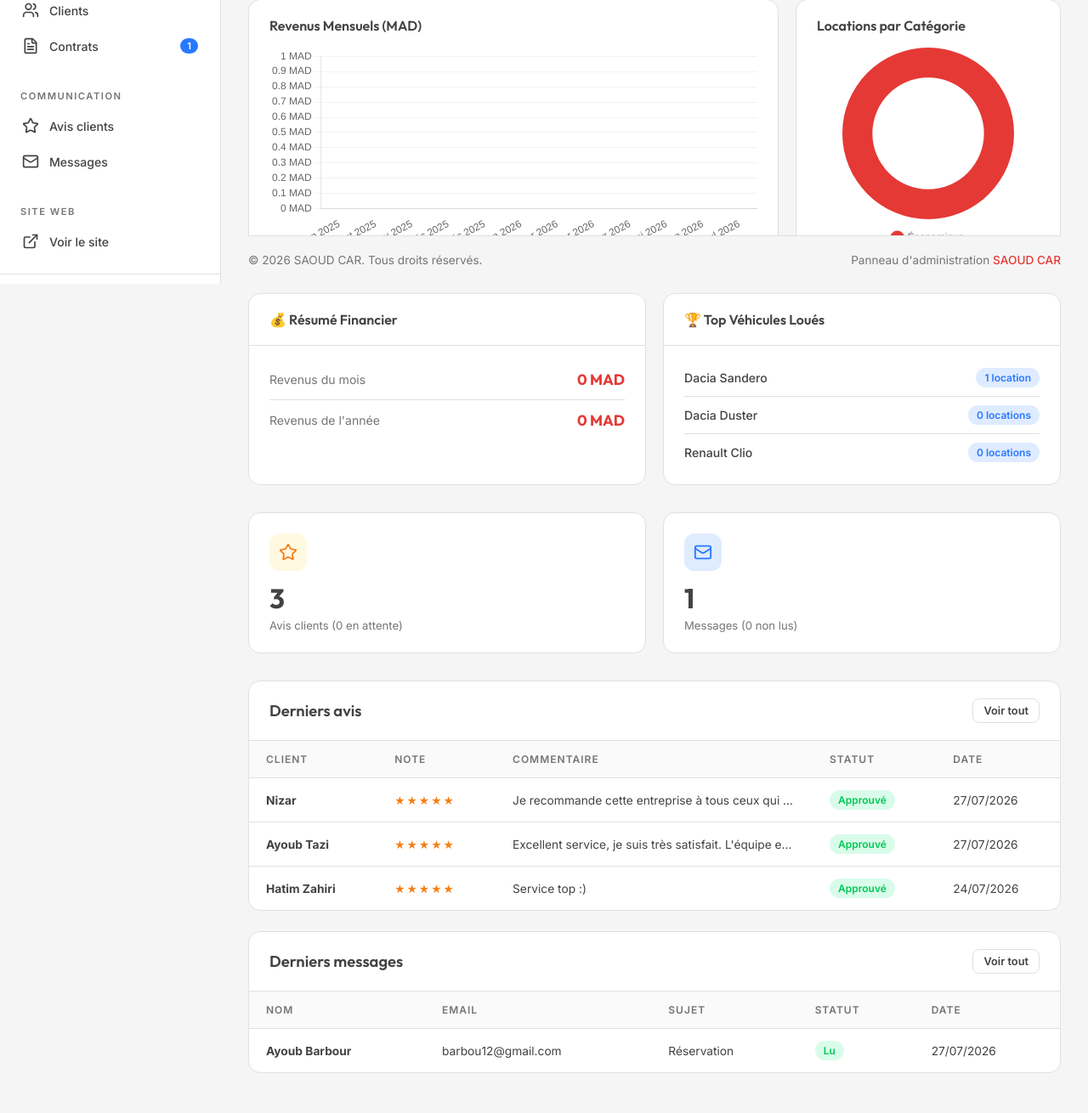
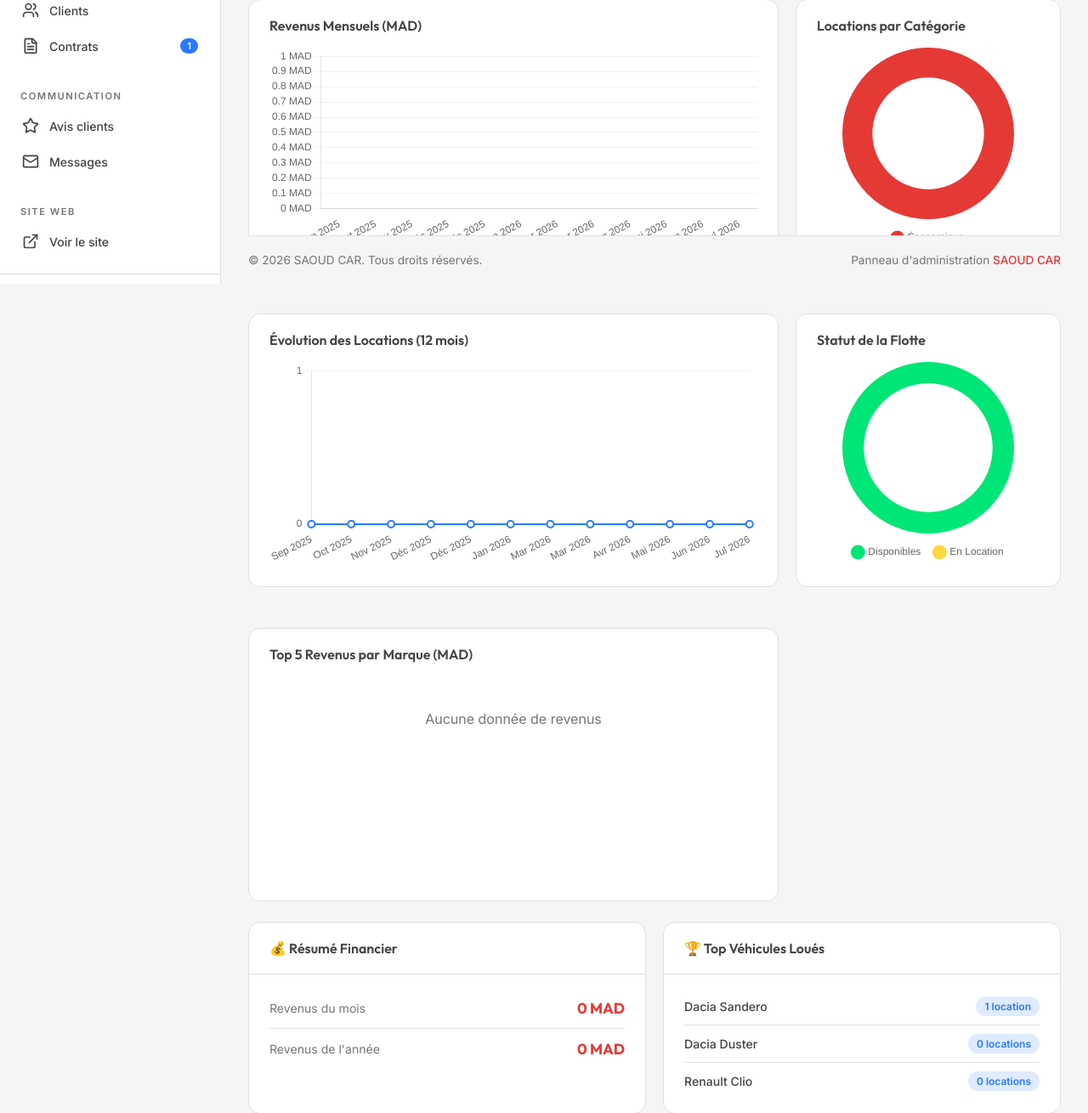
Before and after one commit to HatimZahiri1/saoud-car, a Django app: page /admin/ in a window 1280 px wide. Shown: the part 466-1776 px from the top of the page at 85% size. Before the commit the page ends 1729 px from the top, so only its background shows below. Run offline with Django 5.2, Linux system fonts and the light colour scheme; data comes from the database, SQL or seed files in the repository; tables that the repository leaves empty hold one stand-in row (values such as "Sample post").

Commit message:
Add new statistics and charts to dashboard

```diff
--- a/core/templates/core/admin/dashboard.html
+++ b/core/templates/core/admin/dashboard.html
@@ -83,6 +83,36 @@
         </div>
         <div class="admin-chart-body">
             <canvas id="categoryChart"></canvas>
+        </div>
+    </div>
+</div>
+
+<div class="admin-charts-row" style="margin-top: 24px;">
+    <div class="admin-chart-card">
+        <div class="admin-chart-header">
+            <h3>Évolution des Locations (12 mois)</h3>
+        </div>
+        <div class="admin-chart-body">
+            <canvas id="rentalsChart"></canvas>
+        </div>
+    </div>
+    <div class="admin-chart-card admin-chart-small">
+        <div class="admin-chart-header">
+            <h3>Statut de la Flotte</h3>
+        </div>
+        <div class="admin-chart-body">
+            <canvas id="fleetChart"></canvas>
+        </div>
+    </div>
+</div>
+
+<div class="admin-charts-row" style="margin-top: 24px;">
+    <div class="admin-chart-card">
+        <div class="admin-chart-header">
+            <h3>Top 5 Revenus par Marque (MAD)</h3>
+        </div>
+        <div class="admin-chart-body">
+            <canvas id="brandChart"></canvas>
         </div>
     </div>
 </div>
@@ -291,6 +321,98 @@ document.addEventListener('DOMContentLoaded', function() {
             categoryCtx.parentElement.innerHTML = '<p style="text-align:center;color:#757575;padding:40px;">Aucune donnée de location</p>';
         }
     }
+
+    // Rentals Evolution Chart (Line)
+    const rentalsCtx = document.getElementById('rentalsChart');
+    if (rentalsCtx) {
+        new Chart(rentalsCtx, {
+            type: 'line',
+            data: {
+                labels: {{ monthly_labels|safe }},
+                datasets: [{
+                    label: 'Nombre de Locations',
+                    data: {{ monthly_rentals_data|safe }},
+                    backgroundColor: 'rgba(41, 121, 255, 0.1)',
+                    borderColor: '#2979FF',
+                    borderWidth: 2,
+                    fill: true,
+                    tension: 0.4,
+                    pointBackgroundColor: '#fff',
+                    pointBorderColor: '#2979FF',
+                    pointBorderWidth: 2,
+                    pointRadius: 4,
+                }]
+            },
+            options: {
+                responsive: true,
+                maintainAspectRatio: false,
+                plugins: { legend: { display: false } },
+                scales: {
+                    y: { beginAtZero: true, grid: { color: 'rgba(0,0,0,0.05)' }, ticks: { precision: 0 } },
+                    x: { grid: { display: false }, ticks: { maxRotation: 45 } }
+                }
+            }
+        });
+    }
+
+    // Brand Revenue Chart (Bar)
+    const brandCtx = document.getElementById('brandChart');
+    if (brandCtx) {
+        const bLabels = {{ brand_revenue_labels|safe }};
+        const bData = {{ brand_revenue_data|safe }};
+        if (bData.length > 0) {
+            new Chart(brandCtx, {
+                type: 'bar',
+                data: {
+                    labels: bLabels,
+                    datasets: [{
+                        label: 'Revenus par Marque (MAD)',
+                        data: bData,
+                        backgroundColor: 'rgba(0, 230, 118, 0.2)',
+                        borderColor: '#00E676',
+                        borderWidth: 2,
+                        borderRadius: 8,
+                    }]
+                },
+                options: {
+                    responsive: true,
+                    maintainAspectRatio: false,
+                    plugins: { legend: { display: false } },
+                    scales: {
+                        y: { beginAtZero: true, grid: { color: 'rgba(0,0,0,0.05)' }, ticks: { callback: v => v.toLocaleString() + ' MAD' } },
+                        x: { grid: { display: false } }
+                    }
+                }
+            });
+        } else {
+            brandCtx.parentElement.innerHTML = '<p style="text-align:center;color:#757575;padding:40px;">Aucune donnée de revenus</p>';
+        }
+    }
+
+    // Fleet Status Chart (Doughnut)
+    const fleetCtx = document.getElementById('fleetChart');
+    if (fleetCtx) {
+        new Chart(fleetCtx, {
+            type: 'doughnut',
+            data: {
+                labels: {{ fleet_status_labels|safe }},
+                datasets: [{
+                    data: {{ fleet_status_data|safe }},
+                    backgroundColor: ['#00E676', '#FFD740'],
+                    borderWidth: 0,
+                    hoverOffset: 8,
+                }]
+            },
+            options: {
+                responsive: true,
+                maintainAspectRatio: false,
+                plugins: {
+                    legend: { position: 'bottom', labels: { padding: 16, usePointStyle: true } }
+                },
+                cutout: '75%',
+            }
+        });
+    }
 });
 </script>
 {% endblock %}
--- a/core/views.py
+++ b/core/views.py
@@ -156,6 +156,35 @@ def admin_dashboard(request):
         month_names = ['Jan', 'Fév', 'Mar', 'Avr', 'Mai', 'Jun', 'Jul', 'Aoû', 'Sep', 'Oct', 'Nov', 'Déc']
         monthly_labels.append(f"{month_names[month - 1]} {year}")
 
+    # Locations par mois (Courbe)
+    monthly_rentals_data = []
+    for i in range(11, -1, -1):
+        d = today - datetime.timedelta(days=i * 30)
+        month = d.month
+        year = d.year
+        rentals_count = RentalContract.objects.filter(
+            start_date__year=year,
+            start_date__month=month
+        ).count()
+        monthly_rentals_data.append(rentals_count)
+
+    # Revenus par Marque (Bâtons)
+    brand_revenue_labels = []
+    brand_revenue_data = []
+    # On récupère toutes les marques (ou les noms de marques via car__brand_ref__name)
+    brands_data = RentalContract.objects.filter(status='termine').values('car__brand_ref__name').annotate(total=Sum('total_amount')).order_by('-total')[:5]
+    for b in brands_data:
+        name = b['car__brand_ref__name'] or 'Inconnue'
+        total = b['total'] or 0
+        brand_revenue_labels.append(name)
+        brand_revenue_data.append(float(total))
+
+    # Statut de la flotte (Camembert)
+    fleet_status_labels = ['Disponibles', 'En Location']
+    rented_cars = Car.objects.filter(is_available=False).count()
+    # or actually we can just use available_cars and (total_cars - available_cars)
+    fleet_status_data = [available_cars, total_cars - available_cars]
+
     # Données pour le graphique par catégorie
     category_data = []
     category_labels = []
@@ -191,9 +220,14 @@ def admin_dashboard(request):
         'month_revenue': month_revenue,
         'year_revenue': year_revenue,
         'monthly_revenue_data': json.dumps(monthly_revenue_data),
+        'monthly_rentals_data': json.dumps(monthly_rentals_data),
         'monthly_labels': json.dumps(monthly_labels),
         'category_data': json.dumps(category_data),
         'category_labels': json.dumps(category_labels),
+        'brand_revenue_labels': json.dumps(brand_revenue_labels),
+        'brand_revenue_data': json.dumps(brand_revenue_data),
+        'fleet_status_labels': json.dumps(fleet_status_labels),
+        'fleet_status_data': json.dumps(fleet_status_data),
         'top_cars': top_cars,
         'expiring_inspections': expiring_inspections,
         'expiring_insurances': expiring_insurances,
```
